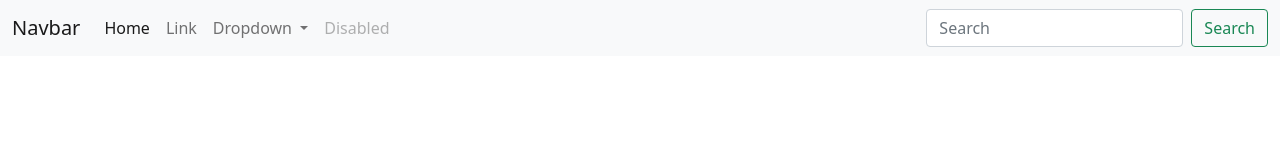
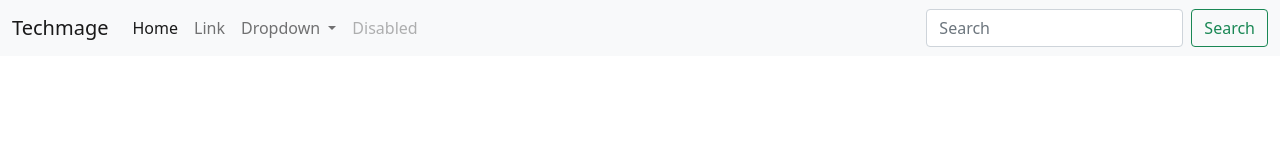
Before and after one commit to Jierose/Jierose.github.io, a plain HTML site: page index.html in a window 1280 px wide. Drawn offline with nearby package versions, Linux system fonts and the light colour scheme.

Commit message:
nombre grupo

```diff
--- a/index.html
+++ b/index.html
@@ -13,7 +13,7 @@
 <body>
     <nav class="navbar navbar-expand-lg navbar-light bg-light">
         <div class="container-fluid">
-          <a class="navbar-brand" href="#">Navbar</a>
+          <a class="navbar-brand" href="#">Techmage</a>
           <button class="navbar-toggler" type="button" data-bs-toggle="collapse" data-bs-target="#navbarSupportedContent" aria-controls="navbarSupportedContent" aria-expanded="false" aria-label="Toggle navigation">
             <span class="navbar-toggler-icon"></span>
           </button>
```
